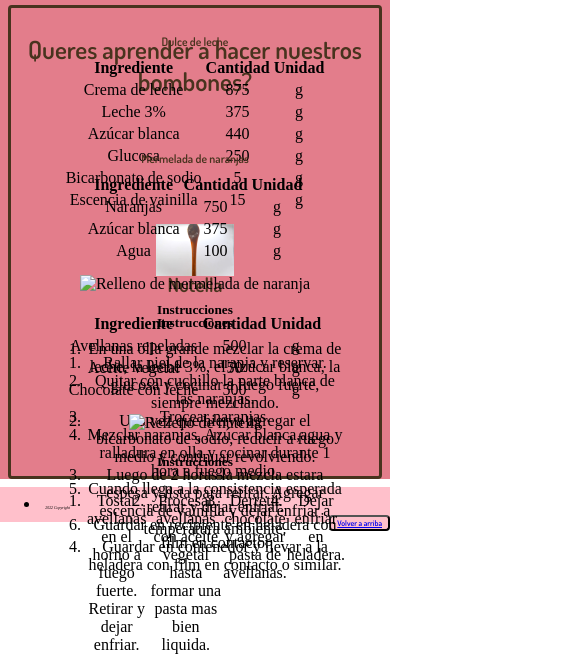
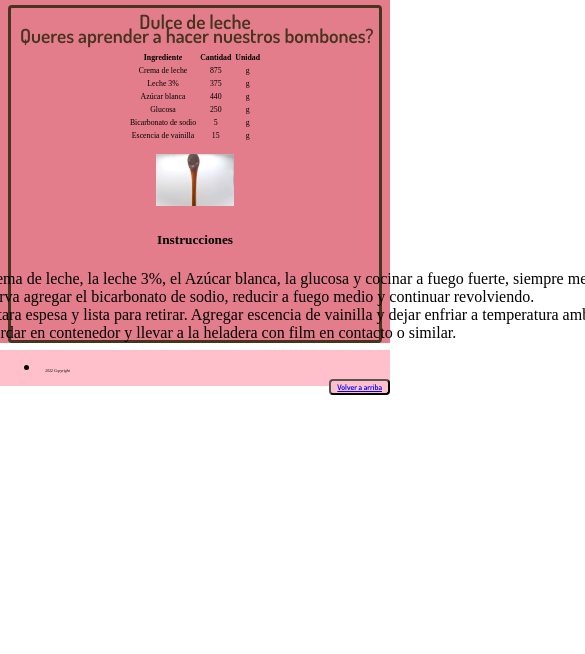
Before and after one commit to quiquedalfo/Proyecto-Dalfo, a website: page Paginas/Recetas.html in a window 390 px wide. Shown: the part 201-855 px from the top of the page, 585 px wide, since content can reach past the window. Drawn offline with Linux system fonts and the light colour scheme.

Commit message:
cambiando mq400

```diff
--- a/Paginas/Recetas.html
+++ b/Paginas/Recetas.html
@@ -7,6 +7,7 @@
     <meta name="viewport" content="width=device-width, initial-scale=1.0">
     <link rel="stylesheet" href="../style/estilo.css">
     <title> Dalfó </title>
+    <link rel="icon" type="image/x-icon" href="../imagenes/favicon-16x16.ico">
     <link rel="preconnect" href="https://fonts.googleapis.com">
     <link rel="preconnect" href="https://fonts.gstatic.com" crossorigin>
     <link href="https://fonts.googleapis.com/css2?family=Dosis:wght@300;600;688;726&family=Montserrat:ital,wght@0,300;1,200&display=swap" rel="stylesheet">
@@ -43,7 +44,9 @@
           </section>
 
         <section class="Recetas2">
-            <h3 id="R1"> Queres aprender a hacer nuestros bombones? </h3>
+            <div id="aprender">
+                <h3 id="R1"> Queres aprender a hacer nuestros bombones? </h3>
+            </div>
             <article id="RDDL">
                 <h4>Dulce de leche</h4>
                     <p>
@@ -104,103 +107,6 @@
                         </ol>
             </article>
 
-            <article id="RNUT">
-                    <h3>Nutella</h3>
-                    <p>
-                        <table>
-                            <tr>
-                                <th>Ingrediente</th>
-                                <th>Cantidad</th>
-                                <th>Unidad</th>
-                            </tr>
-                            <tr>
-                                <td>Avellanas repeladas</td>
-                                <td>500</td>
-                                <td>g</td>
-                            </tr>
-                            <tr>
-                                <td>Aceite vegetal</td>
-                                <td>50</td>
-                                <td>g</td>
-                            </tr>
-                            <tr>
-                                <td>Chocolate con leche</td>
-                                <td>500</td>
-                                <td>g</td>
-                            </tr>
-                        </table>
-                    </p>
-                    <img src="../imagenes/Nutella2.JPG" alt="Relleno de nutella" width="200" height="130">
-                     <p>
-                         <h5 id="instrucciones">Instrucciones</h5>
-                        <ol class="pasos">
-                            <li>
-                                Tostar avellanas en el horno a fuego fuerte. Retirar y dejar enfriar.
-                            </li>
-                            <li>
-                                Procesar avellanas con aceite vegetal hasta formar una pasta mas bien liquida.
-                            </li>
-                            <li>
-                                Derretir chocolate y agregar pasta de avellanas.
-                            </li>
-                            <li>
-                                Dejar enfriar en heladera.
-                            </li>
-                        </ol>
-                    </p>
-            </article>
-
-                    <article id="RNAR">
-                    <h4>Mermelada de naranjas</h4>
-                    <p>
-                        <table>
-                            <tr>
-                                <th>Ingrediente</th>
-                                <th>Cantidad</th>
-                                <th>Unidad</th>
-                            </tr>
-                            <tr>
-                                <td>Naranjas</td>
-                                <td>750</td>
-                                <td>g</td>
-                            </tr>
-                            <tr>
-                                <td>Azúcar blanca</td>
-                                <td>375</td>
-                                <td>g</td>
-                            </tr><tr>
-                                <td>Agua</td>
-                                <td>100</td>
-                                <td>g</td>
-                            </tr>
-                        </table>
-                    </p>
-                    <img src="" alt="Relleno de mermelada de naranja">
-
-                    <p>
-                        <h5 id="instrucciones">Instrucciones</h5>
-                        <ol id="pasos">
-                            <li>
-                                Rallar piel de la naranja y reservar.
-                            </li>
-                            <li>
-                                Quitar con cuchillo la parte blanca de las naranjas.
-                            </li>
-                            <li>
-                                Trocear naranjas.
-                            </li>
-                            <li>
-                                Mezclar naranjas, Azúcar blanca,agua y ralladura en olla y cocinar durante 1 hora a fuego medio.
-                            </li>
-                            <li>
-                                Cuando llega a la consistencia esperada retirar y dejar enfriar.
-                            </li>
-                            <li>
-                                Guardar en recipiente en heladera con film en contacto.
-                            </li>
-                        </ol>
-                    </p>
-                    </article>
         </section>
     </main>
 
--- a/scss/_contacto.scss
+++ b/scss/_contacto.scss
@@ -1,12 +1,23 @@
 #formulario{
-    background-color: rgb(255, 255, 255); width: 400px; height: fit-content; display: inline-block; align-items: center; font-family: $fontfamily;
+    background-color: rgb(255, 255, 255); width: 40vw; height: auto; display: inline-block; align-items: center; font-family: $fontfamily; max-width: 400px;
+    fieldset{
+        position: static;
+    }
 }
 #direccion{
     text-align: center;
+
 }
 #seguinos{
-    font-size: 30px; display: block; text-align: center;
+    font-size: 3vw; display: block; text-align: center; padding-bottom: 2vw;
 }
 #local{
     display: inline-block;
+    width: 40vw;
+    height: 30vw;
+    padding-bottom: 1vw;
 }
+#info{
+    font-size: 2vw;
+    padding-bottom: 3vw;
+}
--- a/scss/_mediaq.scss
+++ b/scss/_mediaq.scss
@@ -1,42 +1,30 @@
 @media only screen and (max-width: 400px) {
-
-    main{
-        background-color:#e37d8b;
-        padding: 0;
-        margin: 0;
+    .home{
+        display: flex;
+        flex-direction: column;
+        align-items: center;
+        #novedades{
+            margin: 0 0 5vw 0;
+        }
+        #promociones{
+            margin: 0 0 5vw 0;
+        }
     }
-    #nav{
-        text-align: center;
+    .sabores{
+        grid-template-columns: 1fr 1fr;
+        grid-template-rows: 20vw 35vw 35vw 35vw 35vw 35vw 35vw ;
+        grid-template-areas:
+        "A1 A1"
+        "B1 B2"
+        "B3 C1"
+        "C2 C3"
+        "D1 D2"
+        "D3 E1"
+        "E2 E3";
     }
 
-   header{
-        background-image:url(../imagenes/26.JPG);
-        padding: 0;
-        }
-
-    h2{
-            font-family: $fontfamily; color:#48331e; text-align: center; font-size: 30px; margin: 0;
-        }
-
-    .home{
-            display:flex; flex-direction: column; justify-content: center; margin-top: 50px;
-        }
-
-    #novedades{
-        border: none;
-        }
-    #promociones{
-        border: none;
-        }
-    #river{
-            width: 162px; height: 108px;
-        }
-    #boca{
-            width: 162px; height:108px;
-        }
-    p{
-        font-family: $fontfamily; font-size: 20px; align-items: center; max-width: 400px;
-    }
+}
+/*
     #local{
         width: 300px; height: 225px;
     }
@@ -65,7 +53,7 @@
         display: inline-flex; width: 300px;
     }
     #carousel-picture{
-        width: 1600px; height: auto;
+        width: 1000px; height: auto;
     }
     .sabores{
         display: flex; flex-direction: column;
@@ -77,4 +65,4 @@
         margin: unset !important;
         height: auto;
     }
-}
+*/
--- a/scss/_recetas.scss
+++ b/scss/_recetas.scss
@@ -1,12 +1,10 @@
 .Recetas2{
     display: grid;
     grid-template-columns: 95%;
-    grid-template-rows: 30vw 30vw 30vw 30vw;
+    grid-template-rows: 15vw 70vw;
     grid-template-areas:
     "R1"
-    "RDDL"
-    "RNAR"
-    "RNUT";
+    "RDDL";
     border: #48331e;
     border-radius: 1vw;
     border-style:solid ;
@@ -19,18 +17,33 @@
 .pasos{
     display: flex;
     font-style: none;
+    text-align: center;
+    flex-direction: column;
     }
 }
-
-#R1{
+#aprender{
+    width: 100%;
+    #R1{
     grid-area: R1;
     display: flex;
+    padding-bottom: 2vw;
+    width: max-content;
+}
+
 }
 #RDDL{
     grid-area: RDDL;
+    padding-bottom: 10vw;
+    width: max-content;
+
+    h4{
+        padding-bottom: 2vw;
+        font-size: 5vw;
+    }
     table{
         display: inline-block;
         padding-top: 2vw;
+        font-size: 2vw;
 
     }
     img{
@@ -39,29 +52,3 @@
         padding-top: 2vw;
     }
 }
-#RNUT{
-    grid-area: RNUT;
-    table{
-        display: inline-block;
-        padding-top: 2vw;
-
-    }
-    img{
-        width: 20vw;
-        height: auto;
-        padding-top: 2vw;
-    }
-}
-#RNAR{
-    grid-area: RNAR;
-    table{
-        display: inline-block;
-        padding-top: 2vw;
-
-    }
-    img{
-        width: 20vw;
-        height: auto;
-        padding-top: 2vw;
-    }
-}
```
Also changed, not shown: Paginas/Contacto.html (+3 -2 lines), Paginas/Nosotros.html (+1 -0 lines), Paginas/Productos.html (+1 -0 lines), Imagenes/Ingredientes/recipe-card-icons.svg (added), Imagenes/nutella.jpeg (added), style/estilo.css.
